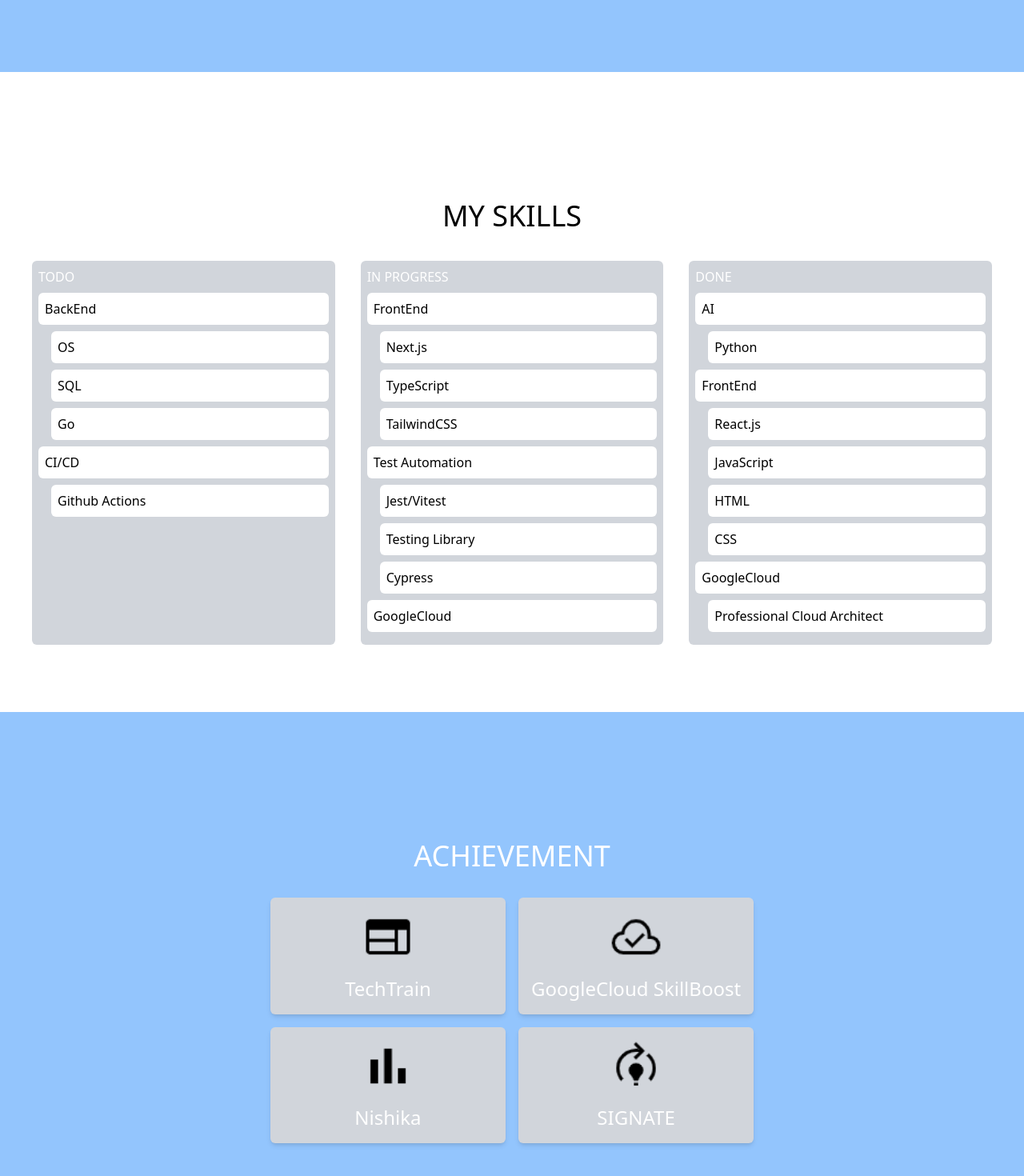
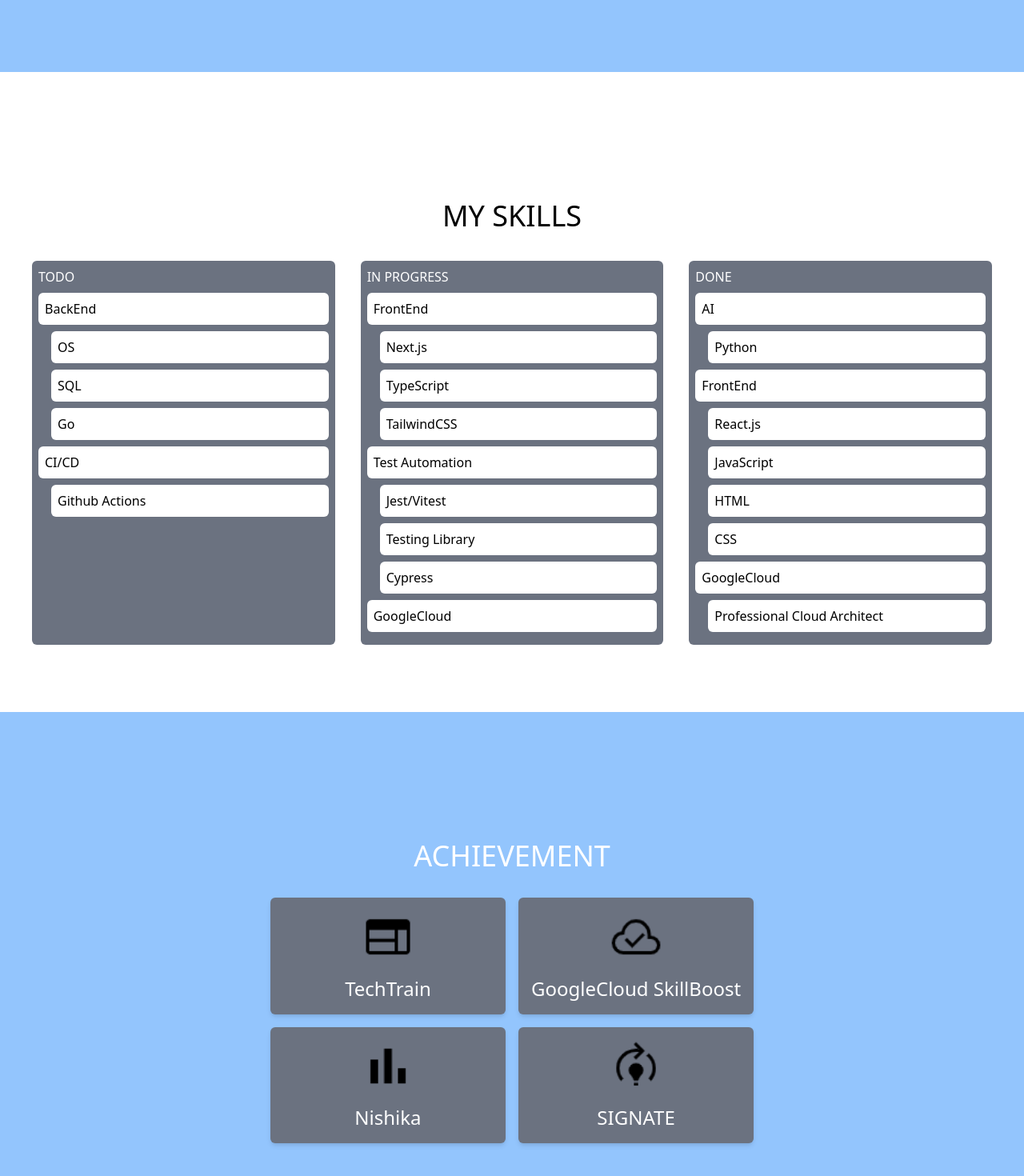
Before and after one commit to norm02/bono-website, a Next.js app: page / in a window 1280 px wide. Shown: the part 1510-2980 px from the top of the page at 80% size. Built offline with nearby package versions, Linux system fonts and the light colour scheme.

Commit message:
グレーをbg-gray-300→bg-gray-500。axe-coreを導入。

```diff
--- a/components/About/index.tsx
+++ b/components/About/index.tsx
@@ -52,7 +52,7 @@
             </div>
           </div>
           <div className="flex items-center justify-center w-2/3">
-            <div className="bg-gray-300 p-4 rounded-md shadow-md overflow-y-auto">
+            <div className="bg-gray-500 p-4 rounded-md shadow-md overflow-y-auto">
               <p className="text-white text-2xl">
                 Web開発の、ジュニアエンジニアを目指しています。
               </p>
--- a/components/Achievement/index.tsx
+++ b/components/Achievement/index.tsx
@@ -12,7 +12,7 @@
               target="_blank"
               rel="noopener noreferrer"
             >
-              <div className="bg-gray-300 p-4 rounded-md shadow-md flex flex-col items-center justify-center hover:shadow-lg transition duration-300">
+              <div className="bg-gray-500 p-4 rounded-md shadow-md flex flex-col items-center justify-center hover:shadow-lg transition duration-300">
                 <img
                   className="w-1/4 mb-4"
                   src="/images/website-icon.png"
@@ -26,7 +26,7 @@
               target="_blank"
               rel="noopener noreferrer"
             >
-              <div className="bg-gray-300 p-4 rounded-md shadow-md flex flex-col items-center justify-center hover:shadow-lg transition duration-300">
+              <div className="bg-gray-500 p-4 rounded-md shadow-md flex flex-col items-center justify-center hover:shadow-lg transition duration-300">
                 <img
                   className="w-1/4 mb-4"
                   src="/images/cloud-icon.png"
@@ -40,7 +40,7 @@
               target="_blank"
               rel="noopener noreferrer"
             >
-              <div className="bg-gray-300 p-4 rounded-md shadow-md flex flex-col items-center justify-center hover:shadow-lg transition duration-300">
+              <div className="bg-gray-500 p-4 rounded-md shadow-md flex flex-col items-center justify-center hover:shadow-lg transition duration-300">
                 <img
                   className="w-1/4 mb-4"
                   src="/images/bar-icon.png"
@@ -54,7 +54,7 @@
               target="_blank"
               rel="noopener noreferrer"
             >
-              <div className="bg-gray-300 p-4 rounded-md shadow-md flex flex-col items-center justify-center hover:shadow-lg transition duration-300">
+              <div className="bg-gray-500 p-4 rounded-md shadow-md flex flex-col items-center justify-center hover:shadow-lg transition duration-300">
                 <img
                   className="w-1/4 mb-4"
                   src="/images/model-icon.png"
--- a/components/Skills/index.tsx
+++ b/components/Skills/index.tsx
@@ -7,7 +7,7 @@
         <div className="pt-40 pb-5 text-4xl">MY SKILLS</div>
       </div>
       <div className="w-full h-full flex justify-between">
-        <div className="w-1/3 bg-gray-300 p-2 m-4 rounded-md">
+        <div className="w-1/3 bg-gray-500 p-2 m-4 rounded-md">
           <h2 className="text-white mb-2" tabIndex={0}>
             TODO
           </h2>
@@ -24,7 +24,7 @@
             </ul>
           </ul>
         </div>
-        <div className="w-1/3 bg-gray-300 p-2 m-4 rounded-md mx-4">
+        <div className="w-1/3 bg-gray-500 p-2 m-4 rounded-md mx-4">
           <h2 className="text-white mb-2" tabIndex={0}>
             IN PROGRESS
           </h2>
@@ -44,7 +44,7 @@
             <li className="bg-white rounded-md p-2 mb-2">GoogleCloud</li>
           </ul>
         </div>
-        <div className="w-1/3 bg-gray-300 p-2 m-4 rounded-md">
+        <div className="w-1/3 bg-gray-500 p-2 m-4 rounded-md">
           <h2 className="text-white mb-2" tabIndex={0}>
             DONE
           </h2>
--- a/package.json
+++ b/package.json
@@ -18,6 +18,7 @@
     "@types/node": "20.4.5",
     "@types/react": "18.2.17",
     "@types/react-dom": "18.2.7",
+    "axe-core": "^4.7.2",
     "axios": "^1.4.0",
     "eslint": "8.46.0",
     "eslint-config-next": "13.4.12",
```
Also changed, not shown: 1 other file (tests, documents, lock files or other folders).
